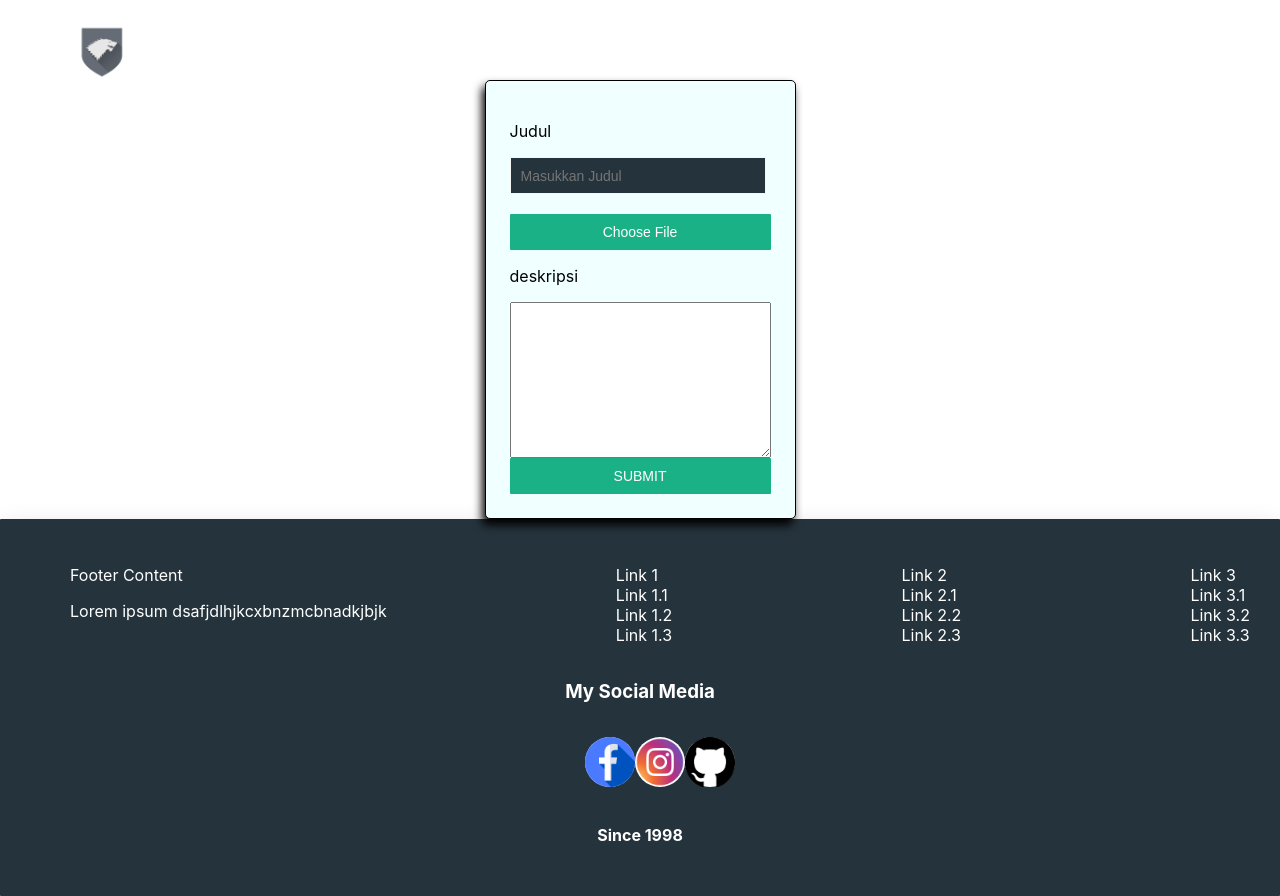
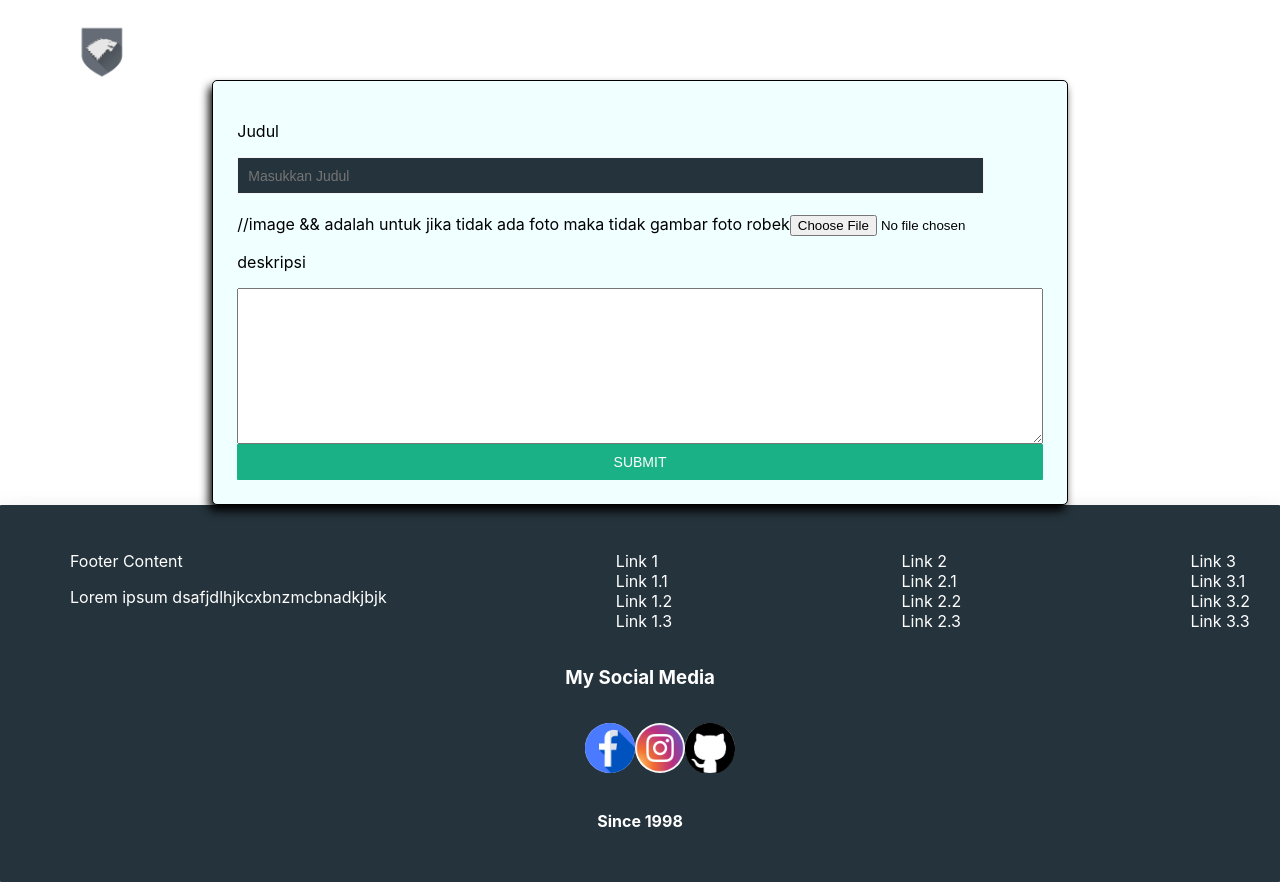
Before and after one commit to ihzaeyeshield/MERN, a React (Create React App) app: page /createblog in a window 1280 px wide. Built offline with nearby package versions, Linux system fonts and the light colour scheme.

Commit message:
+post create blog + handle image

```diff
--- /dev/null
+++ b/src/components/atoms/UploadImage/index.js
@@ -0,0 +1,13 @@
+import React from 'react'
+
+const UploadImage = ({image,...rest}) => {
+  return (
+    <div className="uploadimage">
+        {image && <img src={image} alt="" className="preview" />}
+        //image && adalah untuk jika tidak ada foto maka tidak gambar foto robek
+      <input type="file" name="" id="" {...rest} />
+    </div>
+  )
+}
+
+export default UploadImage
--- a/src/config/Redux/action/blogpostAction.js
+++ b/src/config/Redux/action/blogpostAction.js
@@ -18,3 +18,6 @@ export const setDataBlog =()=>{
         })
     }
 }
+
+//Apa itu JavaScript asinkron?
+//Pemrograman asinkron adalah teknik yang memungkinkan program Anda untuk memulai tugas yang berpotensi berjalan lama dan masih dapat responsif terhadap peristiwa lain saat tugas itu berjalan, daripada harus menunggu sampai tugas itu selesai
--- a/src/pages/Createblog/index.js
+++ b/src/pages/Createblog/index.js
@@ -1,18 +1,58 @@
+import axios from 'axios'
 import React from 'react'
+import { useState } from 'react'
 import { Buttonregister, Input } from '../../components'
+import UploadImage from '../../components/atoms/UploadImage'
 import './Createblog.scss'
 
 const Createblog = () => {
+  const[tittle, setTittle] = useState('');
+  const[body, setBody] = useState('');
+  const[image, setImage] = useState('');
+  const[imagePreview, setImagePreview] = useState('');
+
+
+  const onSubmit=()=>{
+    console.log('tittle : ',tittle)
+    console.log('body : ',body)
+    console.log('image : ',image)
+    //cek atau coba melihat data yang dikirim dari tombol submit
+
+    const data = new FormData()
+    data.append('tittle',tittle)
+    data.append('body',body)
+    data.append('image',image)
+    //pembuatan form untuk dikirim, lebih mudah kan
+
+    axios.post('',data,{
+      headers : {
+        'content-type':'multipart/form-data'
+      }
+    })
+    .then(res=>{
+      console.log('post sukses: ',res)
+    })
+    .catch(err=>{
+      console.log('err : ', err )
+    })
+  }
+
+  const onImageUpload=(e)=>{
+    const file = e.target.files[0]
+    setImage(file)
+    setImagePreview(URL.createObjectURL(file))
+    //membuat image sementara untuk preview
+  }
   return (
     <div className="container">
         <div className="wrapper">
         <div className=""></div>
         <div className="form">
-            <Input tittle={'Judul'} placeholder='Masukkan Judul'/>
-            <Buttonregister tittle='Choose File'/>
+            <Input tittle={'Judul'} placeholder='Masukkan Judul' value={tittle} onChange={(e)=>setTittle(e.target.value)} />
+            <UploadImage onChange={(e)=>onImageUpload(e)} image={imagePreview} tittle='Choose File'/>
                     <p>deskripsi</p>
-                    <textarea name="" id="" cols="30" rows="10"></textarea>
-            <Buttonregister tittle='SUBMIT'/>
+                    <textarea name="" id="" cols="30" rows="10" value={body} onChange={(e)=>setBody(e.target.value)}></textarea>
+            <Buttonregister tittle='SUBMIT' onClick={onSubmit}/>
 
         </div>
         </div>
```
